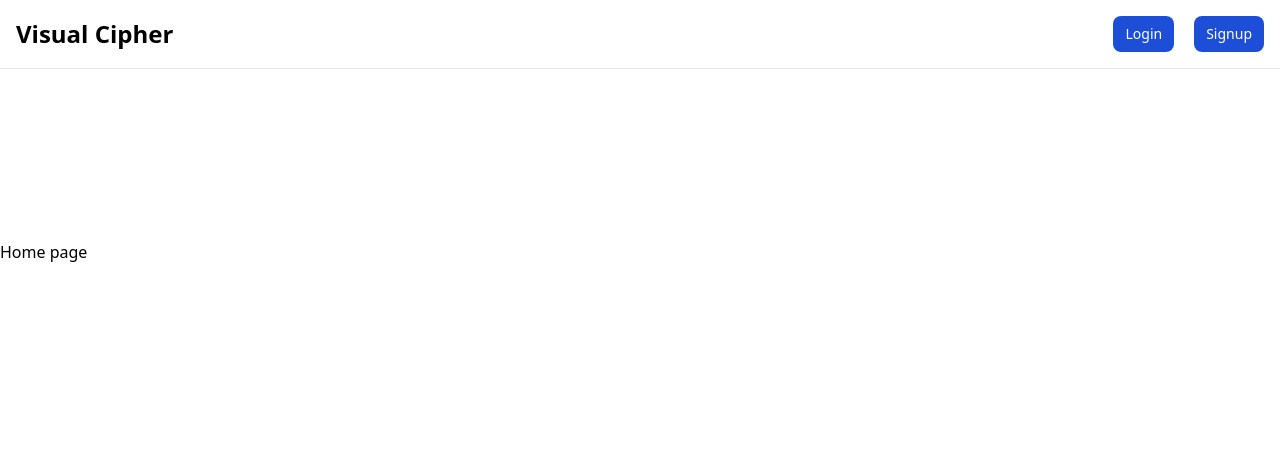
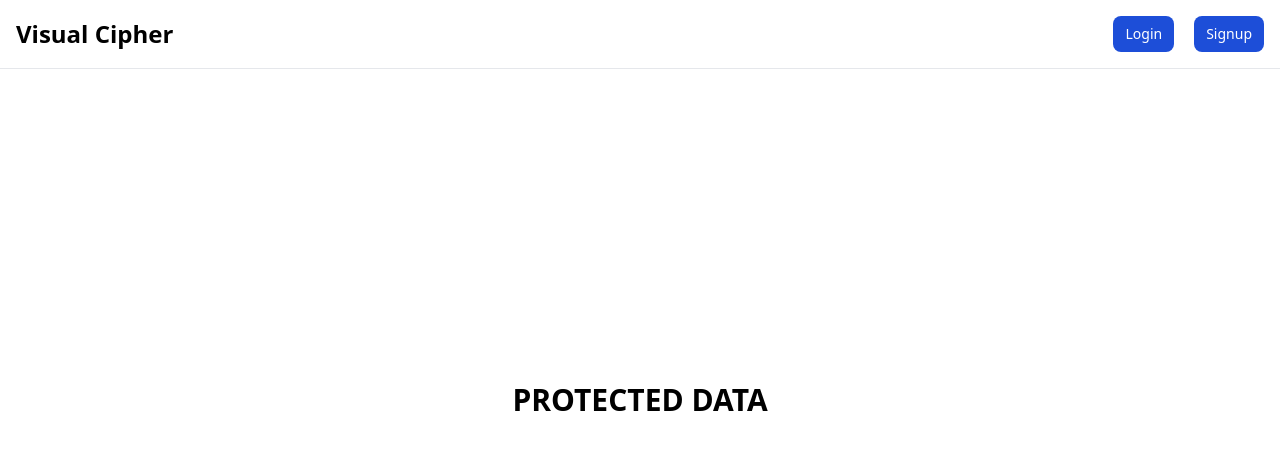
Before and after one commit to 1010varun/GraphicalPasswordFrontEnd, a React (Create React App) app: page / in a window 1280 px wide. Shown: the top 450 px of the page. Built offline with nearby package versions, Linux system fonts and the light colour scheme; sample sign-in values are in the browser's storage.

Commit message:
updated home route

```diff
--- a/src/components/Home.js
+++ b/src/components/Home.js
@@ -2,10 +2,10 @@
 
 const Home = () => {
     return (
-        <div className="mt-60">
-            Home page
-        </div>
-    )
+      <div className="flex justify-center items-center h-screen">
+        <div className="font-extrabold text-3xl">PROTECTED DATA</div>
+      </div>
+    );
 };
 
 export default Home
```
Also changed, not shown: 1 other file (tests, documents, lock files or other folders).
